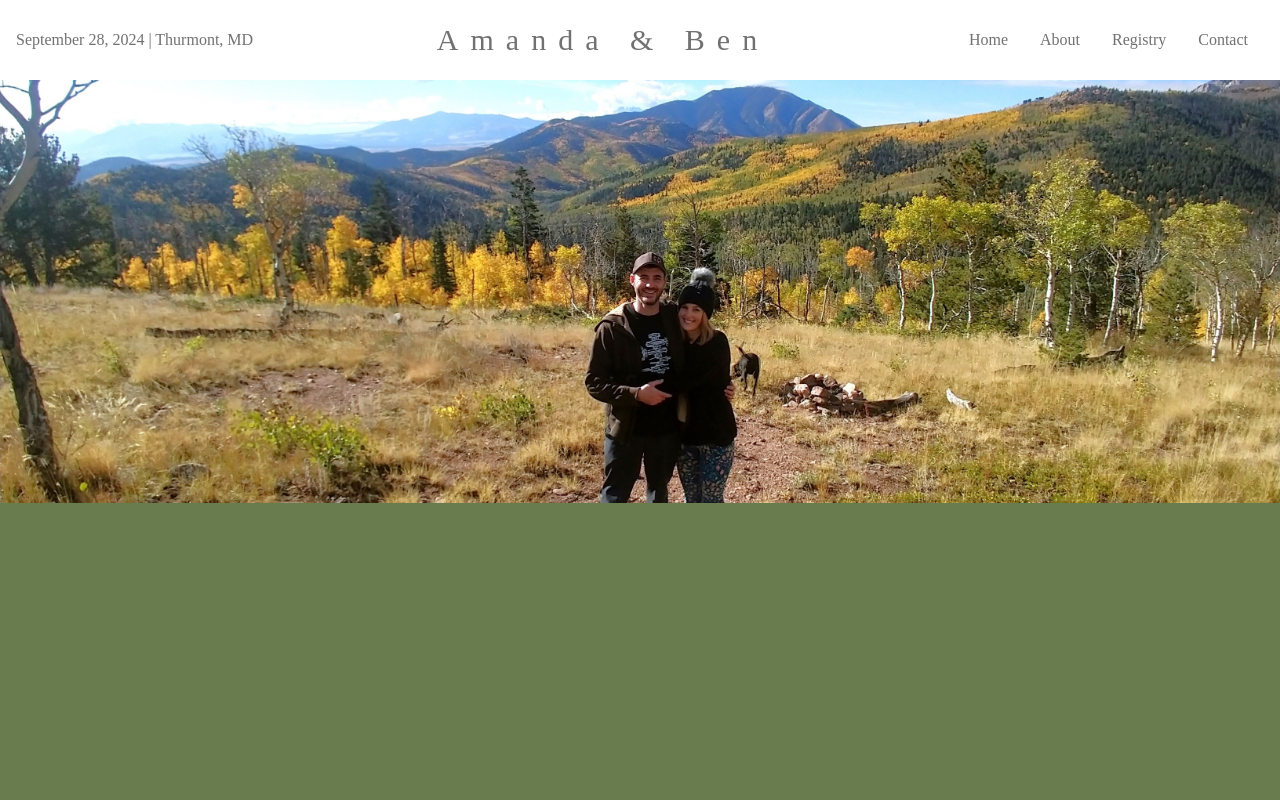
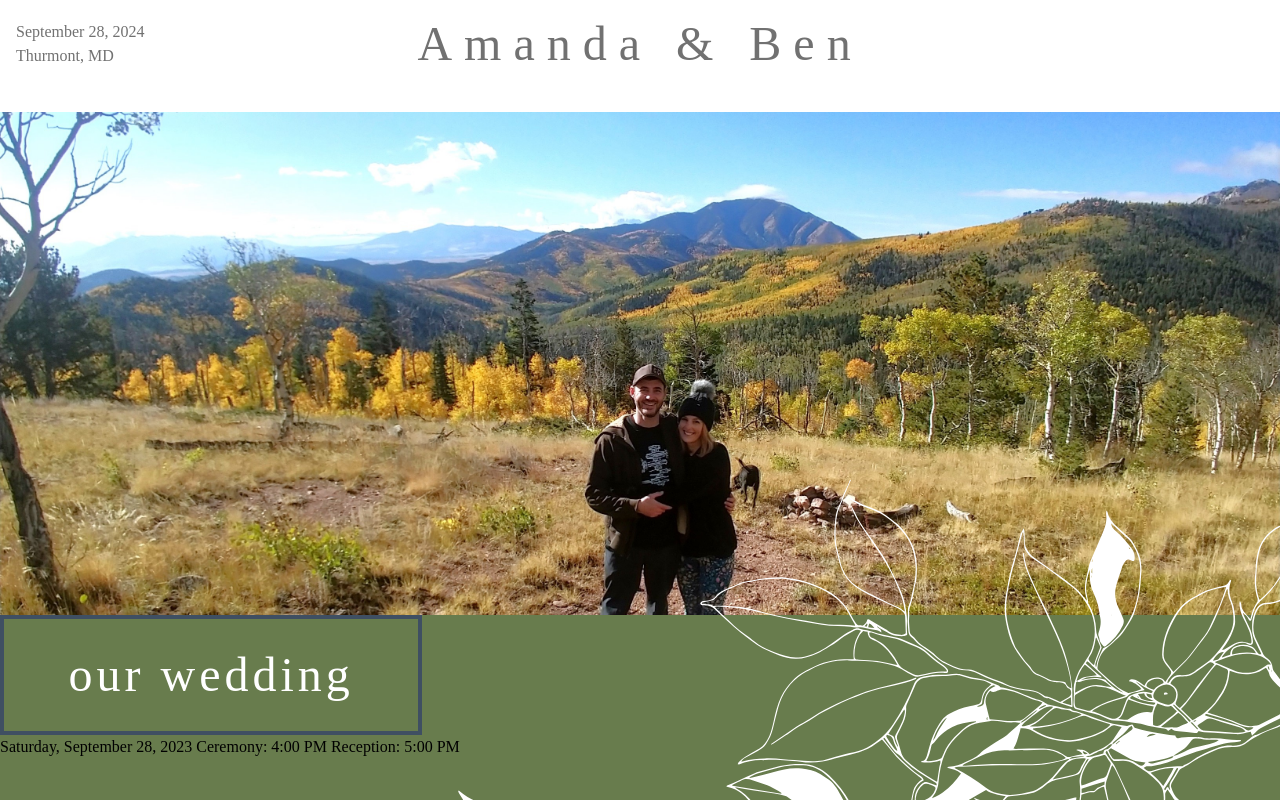
Before and after one commit to amandasimonds/brannocks-at-the-disco, a React (Create React App) app: page / in a window 1280 px wide. Built offline with nearby package versions, Linux system fonts and the light colour scheme; the HTML template or start-up script is replaced by a standard one.

Commit message:
home page with vector, added animations

```diff
--- a/src/App.js
+++ b/src/App.js
@@ -1,10 +1,12 @@
+import { Header } from "./components/Header";
 import Home from "./components/Home";
-import Navbar from "./components/Navbar";
+import OurWedding from "./components/OurWedding";
 
 function App() {
 	return <div>
-    <Navbar/>
+    <Header/>
     <Home/>
+    <OurWedding/>
   </div>;
 }
 
--- /dev/null
+++ b/src/components/Header.jsx
@@ -0,0 +1,18 @@
+import React from 'react';
+import Navbar from './Navbar';
+
+export const Header = () => {
+	return (
+		<div className="sticky top-0 w-full flex-col justify-between justify-center bg-white px-4 py-5 text-gray">
+			<div className="flex">
+				<div className="animate-slide-in-right flex-1 flex-col flex">
+					<span>September 28, 2024</span>
+					<span>Thurmont, MD</span>
+				</div>
+				<h1 className='animate-fade-in'>Amanda & Ben</h1>
+				<div className="flex-1"></div>
+			</div>
+			<Navbar />
+		</div>
+	);
+};
--- a/src/components/Home.jsx
+++ b/src/components/Home.jsx
@@ -1,13 +1,21 @@
 import React from 'react';
 import BannerPic from '../assets/mountains_Edit.jpg';
+import LeavesVector from '../assets/Leaves Vector.svg';
 
 const Home = () => {
 	return (
-		<div className="top-[200px]">
-			<img
-				src={BannerPic}
-				alt="Amanda and Ben in the Rocky Mountains"
-			/>
+		<div>
+			<div className="w-100"></div>
+			<img src={BannerPic} className="animate-fade-in" alt="Amanda and Ben in the Rocky Mountains" />
+			<div
+				className="animate-slide-in-left w-[66vw] fixed z-100 right-0 top-[480px]"
+			>
+				<img
+					src={LeavesVector}
+					alt="White leaves outline"
+					className="absolute right-0"
+				/>
+			</div>
 		</div>
 	);
 };
--- a/src/components/Navbar.jsx
+++ b/src/components/Navbar.jsx
@@ -2,29 +2,32 @@ import React, { useState } from 'react';
 import { FaBars, FaTimes } from 'react-icons/fa';
 
 const Navbar = () => {
-	const [nav, setNav] = useState(false);
-	const handleClick = () => setNav(!nav);
+	const [mobileNav, setNav] = useState(false);
+	const handleClick = () => setNav(!mobileNav);
 	return (
-		<div className="fixed w-full h-[80px] flex justify-between items-center bg-white px-4 text-gray">
-			<div>September 28, 2024 | Thurmont, MD</div>
-            <h1>Amanda & Ben</h1>
+		<div>
 			{/* menu */}
-			<ul className="hidden md:flex">
+			<ul className="hidden md:flex justify-center animate-fade-in">
 				<li>Home</li>
 				<li>About</li>
 				<li>Registry</li>
 				<li>Contact</li>
 			</ul>
-			<div onClick={handleClick} className="md:hidden z-10">
-				{!nav ? <FaBars /> : <FaTimes />}
+			<div
+				onClick={handleClick}
+				className={` absolute top-[1rem] right-[1rem] cursor-pointer
+					${!mobileNav ? 'md:hidden text-gray ' : 'text-white z-20'}
+				`}
+			>
+				{!mobileNav ? <FaBars /> : <FaTimes />}
 			</div>
 
 			{/* Mobile menu */}
 			<ul
 				className={
-					!nav
+					!mobileNav
 						? 'hidden'
-						: 'absolute top-0 right-0 w-full h-screen flex flex-col justify-center items-center'
+						: 'absolute top-0 right-0 w-full h-screen flex flex-col bg-greenlight text-white justify-center items-center z-10'
 				}
 			>
 				<li className="py-6 text-4xl">Home</li>
--- /dev/null
+++ b/src/components/OurWedding.jsx
@@ -0,0 +1,18 @@
+import React from 'react';
+
+const OurWedding = () => {
+	return (
+		<div className="flex flex-col">
+			<div className="md:w-[33vw] md:p-8 w-full flex items-center justify-center border-4 border-blue">
+				<h2>our wedding</h2>
+			</div>
+			<div>
+				Saturday, September 28, 2023
+                Ceremony: 4:00 PM
+                Reception: 5:00 PM
+			</div>
+		</div>
+	);
+};
+
+export default OurWedding;
--- a/src/index.css
+++ b/src/index.css
@@ -7,7 +7,7 @@
 @layer base {
 
 	body {
-		@apply font-[RobotoSlab] font-light bg-greenlight;
+		@apply font-robotoslab font-light bg-greenlight;
 	}
 
 	li {
@@ -16,6 +16,10 @@
 	}
 
 	h1 {
-		@apply tracking-[0.75rem] text-3xl font-light;
+		@apply tracking-[0.75rem] text-5xl font-light;
+	}
+
+	h2 {
+		@apply tracking-[0.25rem] text-5xl text-white font-light
 	}
 }
--- a/tailwind.config.js
+++ b/tailwind.config.js
@@ -2,7 +2,37 @@
 module.exports = {
 	content: ['./src/**/*.{js,jsx,ts,tsx}'],
 	theme: {
-		extend: { Merriweather: ['"Roboto Slab"', 'serif'] },
+		extend: {
+			fontFamily: {
+				robotoslab: ['"Roboto Slab"', 'cursive'],
+			},
+			keyframes: {
+				slideInLeft: {
+					'0%': { translate: '400px', opacity: '0' },
+					'80%': { translate: '-20px', opacity: '.75' },
+					'100%': { translate: '0px', opacity: '1' },
+				},
+				slideInRight: {
+					'0%': { translate: '-400px', opacity: '0' },
+					'80%': { translate: '20px', opacity: '.75' },
+					'100%': { translate: '0px', opacity: '1' },
+				},
+				fadeIn: {
+					'0%': { opacity: '0' },
+					'100%': { opacity: '1' },
+				},
+				slideInTop: {
+					'0%': { transform: 'translateY(-400px)', opacity: '0' },
+					'100%': { transform: 'translateY(0px)', opacity: '1' },
+				},
+			},
+			animation: {
+				'slide-in-left': 'slideInLeft 1.5s ease-in-out',
+				'fade-in': 'fadeIn 1.5s ease-in-out',
+				'slide-in-top': 'slideInTop 1.5s ease-in-out',
+				'slide-in-right': 'slideInRight 1.5s ease-in-out'
+			},
+		},
 		colors: {
 			green: '#354e2f',
 			greenlight: '#687c4d',
```
Also changed, not shown: src/assets/Leaves Vector.svg (added).
